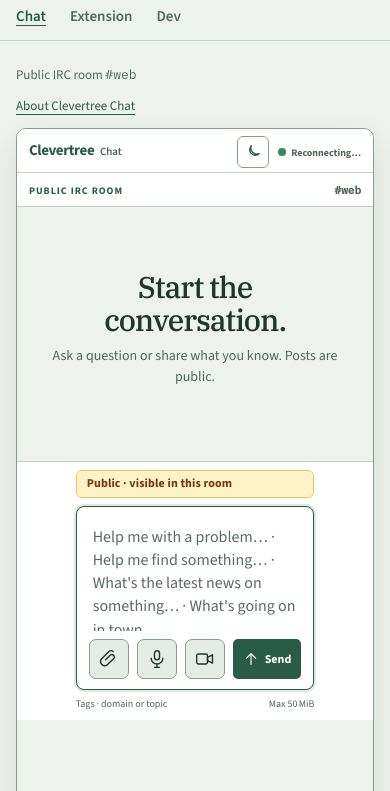
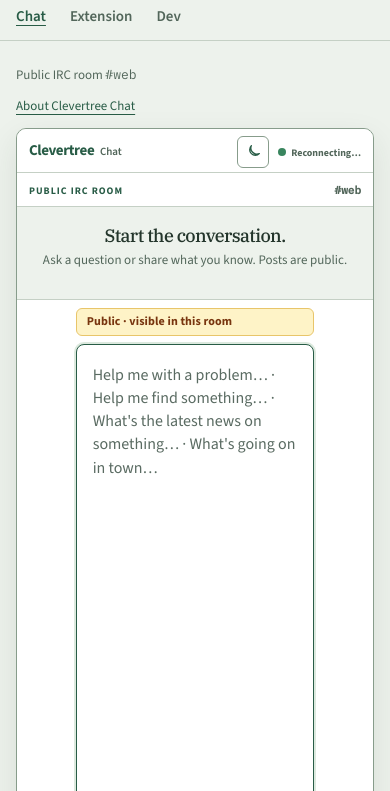
Before and after one commit to paradigm-threat/clevertree-chat, a website with bundled scripts: page chat/index.html in a window 390 px wide. Shown: the part 53-844 px from the top of the page. Built offline with nearby package versions, Linux system fonts and the light colour scheme; no server answers.

Commit message:
Give the expanded composer most of the phone viewport.

```diff
--- a/fronts/extension/room/clevertree-room.css
+++ b/fronts/extension/room/clevertree-room.css
@@ -124,15 +124,39 @@ body.ct-room-page .room{height:100dvh;min-height:460px}
 .room .full-si-body{font-size:14px;line-height:1.5;margin-top:8px;white-space:normal}
 .room[data-theme="dark"] .copy-clamp:after{background:linear-gradient(transparent,var(--ct-canvas,#152019))}
 
-/* Expandable ask composer: big on first use, compact after send; click to expand again */
-.room .composer.composer-expanded{flex:1 1 auto;min-height:42%;display:flex;flex-direction:column;justify-content:stretch}
+/* Expandable ask composer: most of the phone when expanded; compact after send */
+.room .chat:has(.composer-expanded) .history{
+  flex:0 1 auto;
+  max-height:22dvh;
+  min-height:0;
+}
+.room .chat:has(.composer-expanded) .empty{
+  padding:16px 12px;
+}
+.room .chat:has(.composer-expanded) .empty h2{font-size:18px;margin:0 0 4px}
+.room .chat:has(.composer-expanded) .empty p{font-size:13px;margin:0}
+.room .composer.composer-expanded{
+  flex:1 1 auto;
+  min-height:68dvh;
+  display:flex;
+  flex-direction:column;
+  justify-content:stretch;
+}
 .room .composer.composer-expanded .compose-inner{flex:1;display:flex;flex-direction:column;min-height:0}
 .room .composer.composer-expanded .composebox{flex:1;display:flex;flex-direction:column;min-height:0;padding:12px 12px 10px}
-.room .composer.composer-expanded .composebox textarea{flex:1;min-height:8rem;height:auto;font-size:17px;line-height:1.45;padding:6px 4px}
+.room .composer.composer-expanded .composebox textarea{
+  flex:1;
+  min-height:12rem;
+  height:auto;
+  font-size:17px;
+  line-height:1.45;
+  padding:6px 4px;
+}
 .room .composer.composer-collapsed .composebox{cursor:text}
 @media(max-width:700px){
-  .room .composer.composer-expanded{min-height:48%}
-  .room .composer.composer-expanded .composebox textarea{min-height:7rem;font-size:16px}
+  .room .chat:has(.composer-expanded) .history{max-height:18dvh}
+  .room .composer.composer-expanded{min-height:74dvh}
+  .room .composer.composer-expanded .composebox textarea{min-height:14rem;font-size:16px}
 }
 
 /* Media upload composer + review covers — icon tools (kit stroke) */
--- a/fronts/room/clevertree-room.css
+++ b/fronts/room/clevertree-room.css
@@ -124,15 +124,39 @@ body.ct-room-page .room{height:100dvh;min-height:460px}
 .room .full-si-body{font-size:14px;line-height:1.5;margin-top:8px;white-space:normal}
 .room[data-theme="dark"] .copy-clamp:after{background:linear-gradient(transparent,var(--ct-canvas,#152019))}
 
-/* Expandable ask composer: big on first use, compact after send; click to expand again */
-.room .composer.composer-expanded{flex:1 1 auto;min-height:42%;display:flex;flex-direction:column;justify-content:stretch}
+/* Expandable ask composer: most of the phone when expanded; compact after send */
+.room .chat:has(.composer-expanded) .history{
+  flex:0 1 auto;
+  max-height:22dvh;
+  min-height:0;
+}
+.room .chat:has(.composer-expanded) .empty{
+  padding:16px 12px;
+}
+.room .chat:has(.composer-expanded) .empty h2{font-size:18px;margin:0 0 4px}
+.room .chat:has(.composer-expanded) .empty p{font-size:13px;margin:0}
+.room .composer.composer-expanded{
+  flex:1 1 auto;
+  min-height:68dvh;
+  display:flex;
+  flex-direction:column;
+  justify-content:stretch;
+}
 .room .composer.composer-expanded .compose-inner{flex:1;display:flex;flex-direction:column;min-height:0}
 .room .composer.composer-expanded .composebox{flex:1;display:flex;flex-direction:column;min-height:0;padding:12px 12px 10px}
-.room .composer.composer-expanded .composebox textarea{flex:1;min-height:8rem;height:auto;font-size:17px;line-height:1.45;padding:6px 4px}
+.room .composer.composer-expanded .composebox textarea{
+  flex:1;
+  min-height:12rem;
+  height:auto;
+  font-size:17px;
+  line-height:1.45;
+  padding:6px 4px;
+}
 .room .composer.composer-collapsed .composebox{cursor:text}
 @media(max-width:700px){
-  .room .composer.composer-expanded{min-height:48%}
-  .room .composer.composer-expanded .composebox textarea{min-height:7rem;font-size:16px}
+  .room .chat:has(.composer-expanded) .history{max-height:18dvh}
+  .room .composer.composer-expanded{min-height:74dvh}
+  .room .composer.composer-expanded .composebox textarea{min-height:14rem;font-size:16px}
 }
 
 /* Media upload composer + review covers — icon tools (kit stroke) */
```
